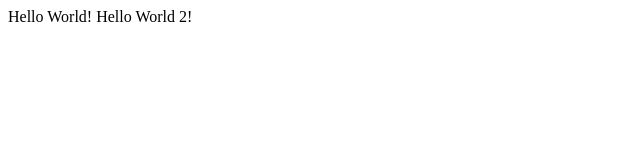
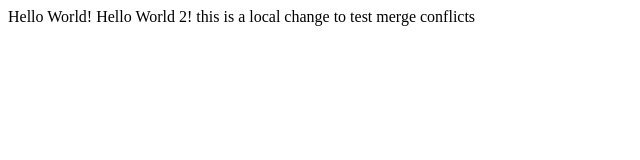
Before and after one commit to dynamicTripp/learning-git, a plain HTML site: page test.html in a window 1280 px wide. Shown: the whole page, without its empty margins (0-640 px from the left). Drawn offline with Linux system fonts and the light colour scheme.

Commit message:
add local change

```diff
--- a/test.html
+++ b/test.html
@@ -6,6 +6,7 @@
 
 	Hello World!
 	Hello World 2!
+	this is a local change to test merge conflicts
 </body>
 
 </html>
```
